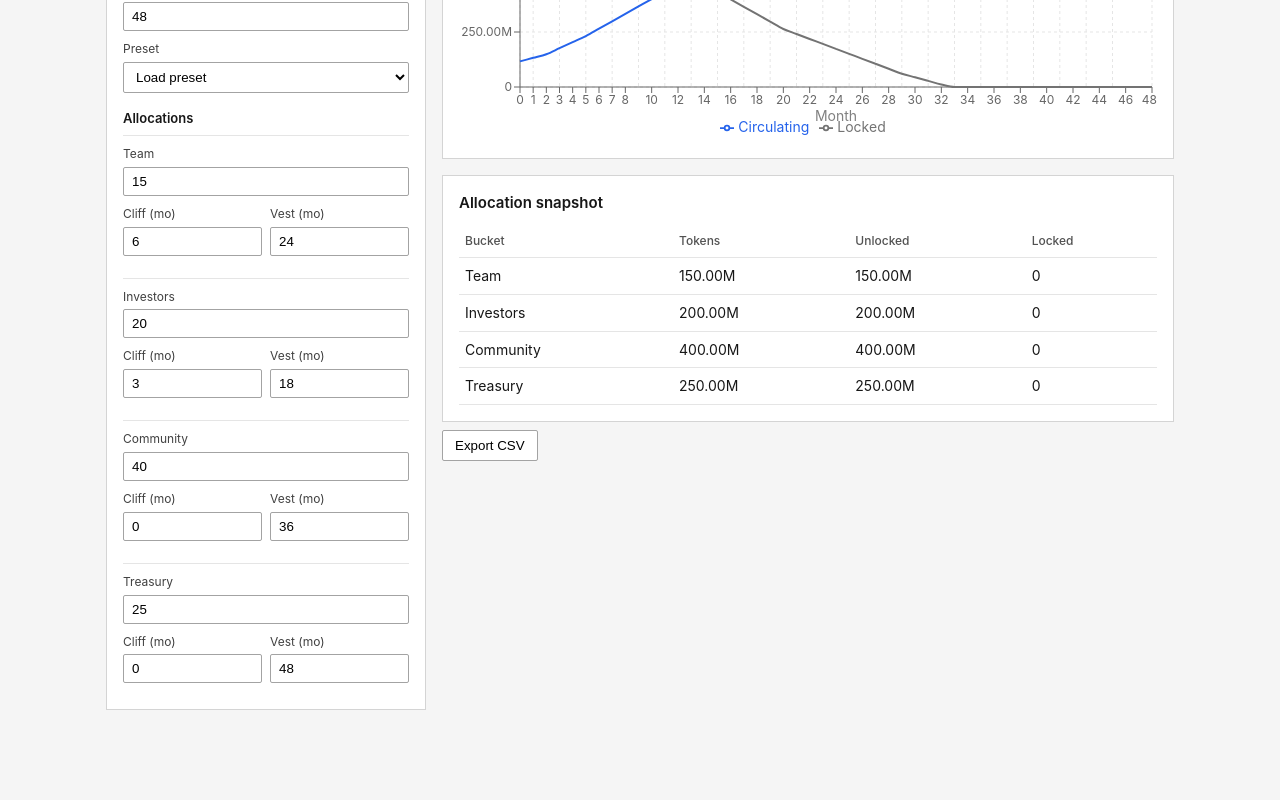
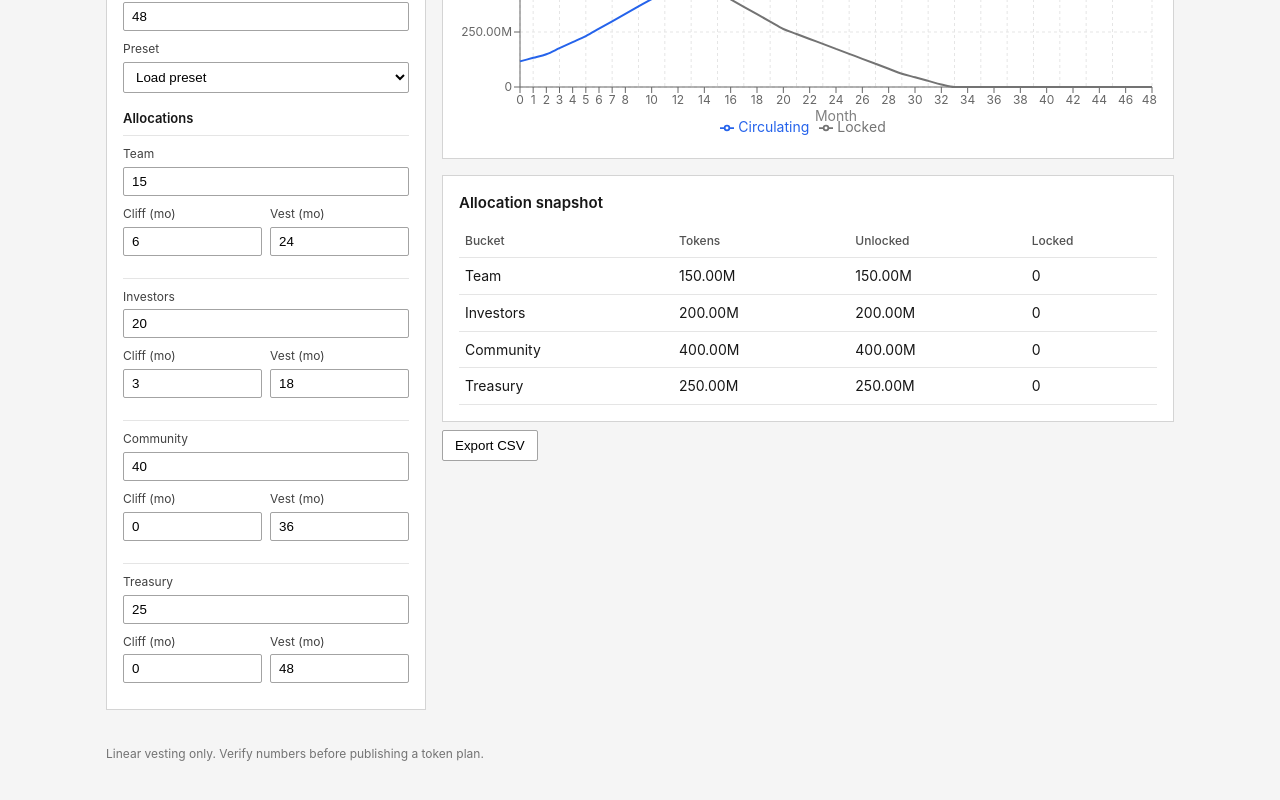
Before and after one commit to ExxAyo/tokenomics-simulator, a React (Vite) app: page / in a window 1280 px wide. Shown: the part 376-1176 px from the top of the page. Before the commit the page ends 1142 px from the top, so only its background shows below. Built offline with nearby package versions, Linux system fonts and the light colour scheme.

Commit message:
feat: add allocation warning footer

```diff
--- a/src/App.tsx
+++ b/src/App.tsx
@@ -4,6 +4,7 @@ import { AllocationTable } from './components/AllocationTable';
 import { SupplyChart } from './components/SupplyChart';
 import { PRESETS, DEFAULT_ALLOCATIONS } from './lib/presets';
 import { exportScheduleCsv, simulateTokenomics } from './lib/simulate';
+import { sumAllocationPercents } from './lib/math';
 import type { Allocation } from './types';
 
 export default function App() {
@@ -48,7 +49,7 @@ export default function App() {
     URL.revokeObjectURL(url);
   }
 
-  const allocationTotal = allocations.reduce((sum, item) => sum + item.percent, 0);
+  const allocationTotal = sumAllocationPercents(allocations);
 
   return (
     <div className="app">
@@ -95,6 +96,8 @@ export default function App() {
           </div>
         </div>
       </div>
+
+      <footer className="note">Linear vesting only. Verify numbers before publishing a token plan.</footer>
     </div>
   );
 }
```
